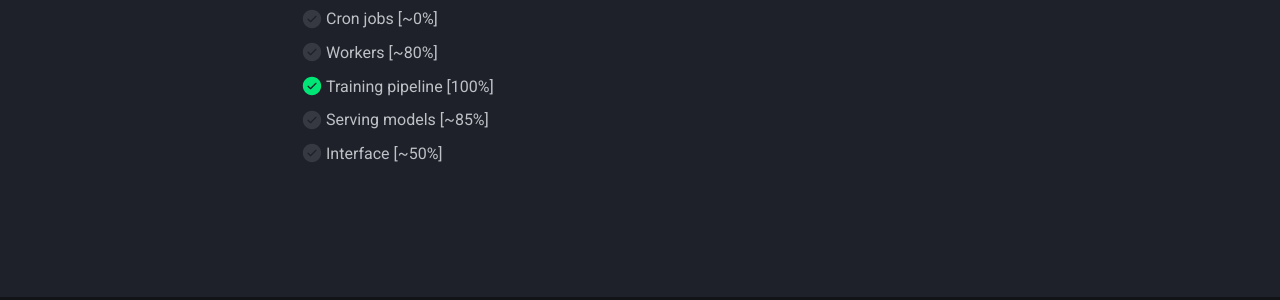
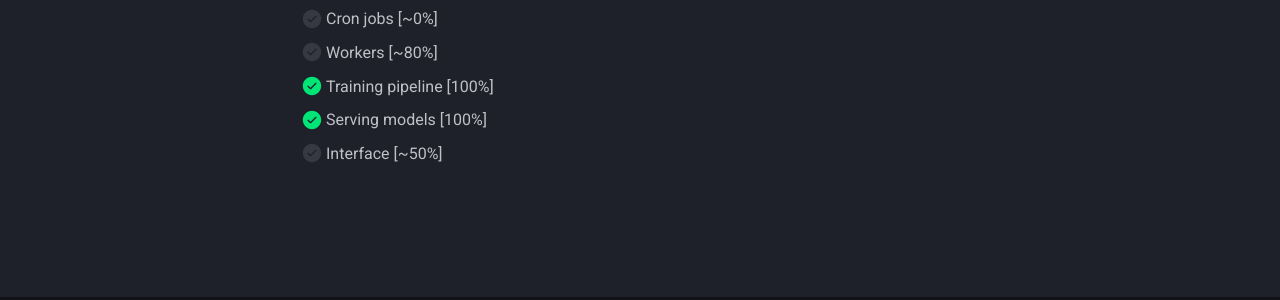
Before and after one commit to chainyo/make-us-rich, an MkDocs documentation site: the page built from docs/index.md, in a window 1280 px wide. Shown: the part 559-859 px from the top of the page. Built offline with MkDocs 1.6.1 and Material for MkDocs 9.7.7, drawn with Linux system fonts in a browser that asks for light colours; comment, search, counter and statistics services are not loaded.

Commit message:
update % serving

```diff
--- a/docs/index.md
+++ b/docs/index.md
@@ -20,5 +20,5 @@ We tend to write the documentation as quickly as the project is developed.
 - [ ] Cron jobs [~0%]
 - [ ] Workers [~80%]
 - [x] Training pipeline [100%]
-- [ ] Serving models [~85%]
+- [x] Serving models [100%]
 - [ ] Interface [~50%]
```
Also changed, not shown: README.md (+1 -1 lines).
